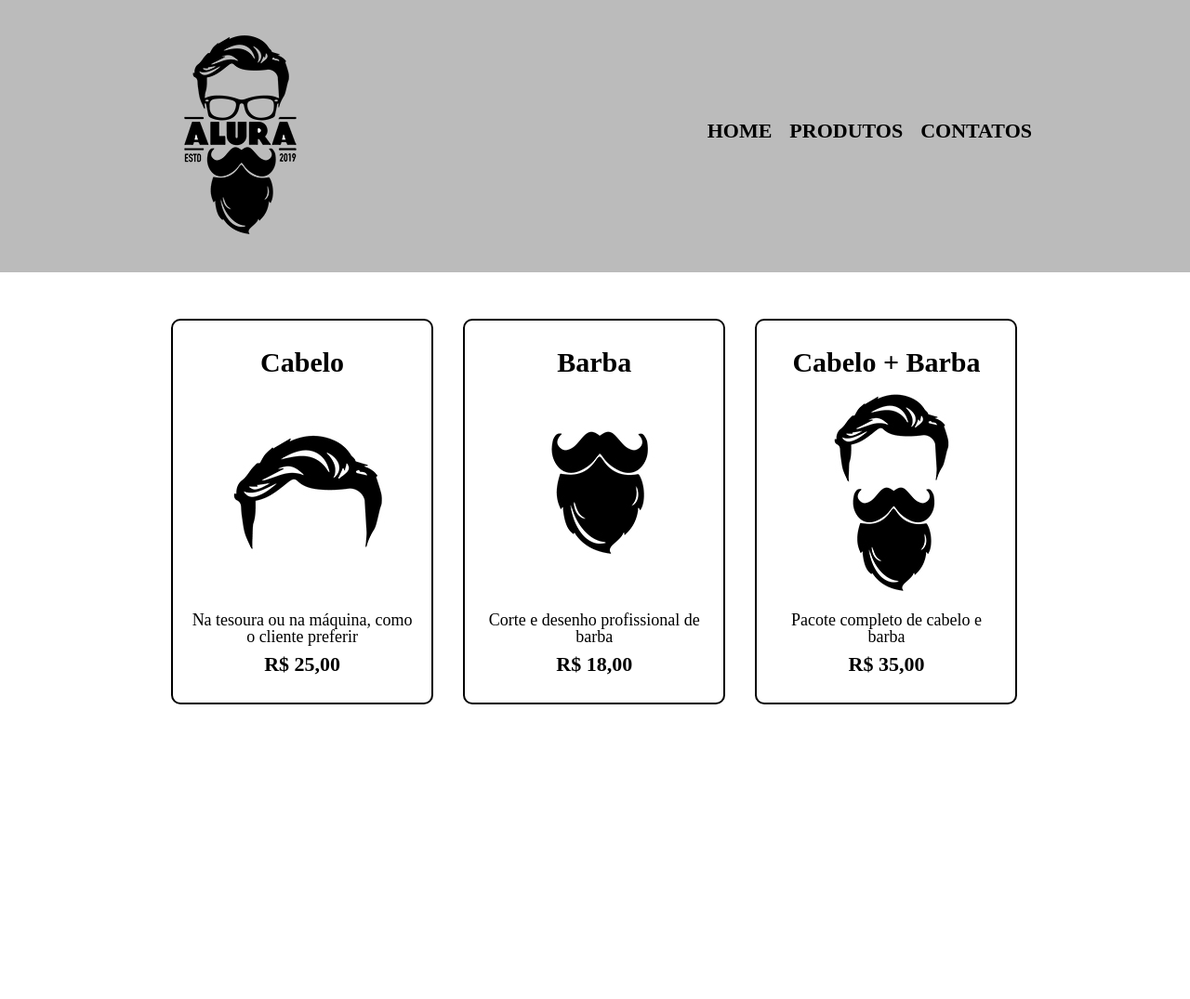
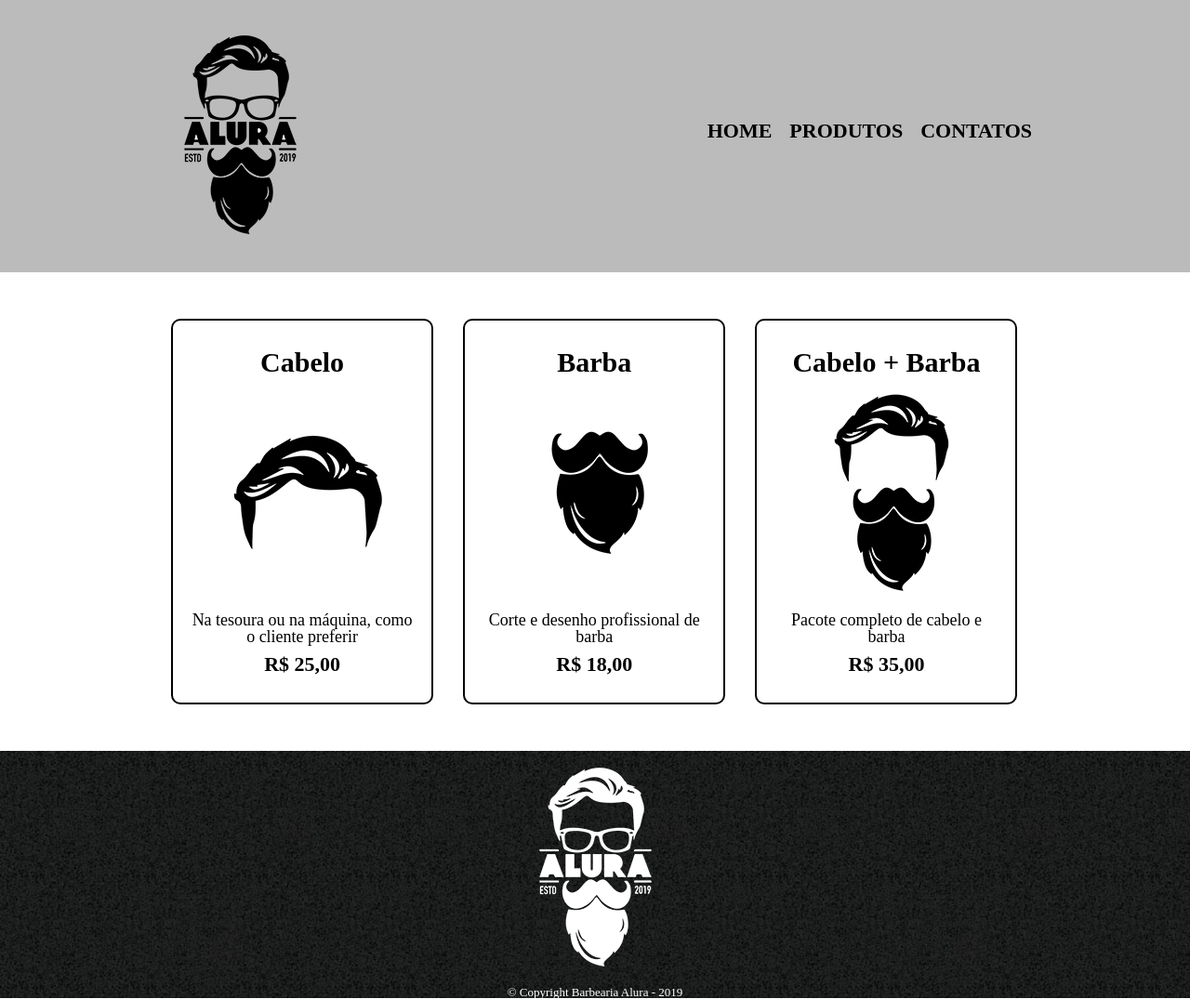
Before and after one commit to maycon3/estudobarbeariahtml, a plain HTML site: page produto.html in a window 1280 px wide. Shown: the whole page at 93% size. Before the commit the page ends 808 px from the top, so only its background shows below. Drawn offline with Linux system fonts and the light colour scheme.

Commit message:
criacao do rodape

```diff
--- a/produto.css
+++ b/produto.css
@@ -76,3 +76,13 @@ nav a:hover {
     font-weight: bold;
     margin-top: 10px;
 }
+
+footer {
+    text-align: center;
+    background: url("bg.jpg");
+}
+
+.copyright{
+    color: #FFFFFF;
+    font-size: 13px;
+}
--- a/produto.html
+++ b/produto.html
@@ -41,5 +41,9 @@
                 </li>
             </ul>
         </main>
+        <footer>
+            <img src="logo-branco.png">
+            <p class="copyright">&copy; Copyright Barbearia Alura - 2019</p>
+        </footer>
     </body>
 </html>
```
